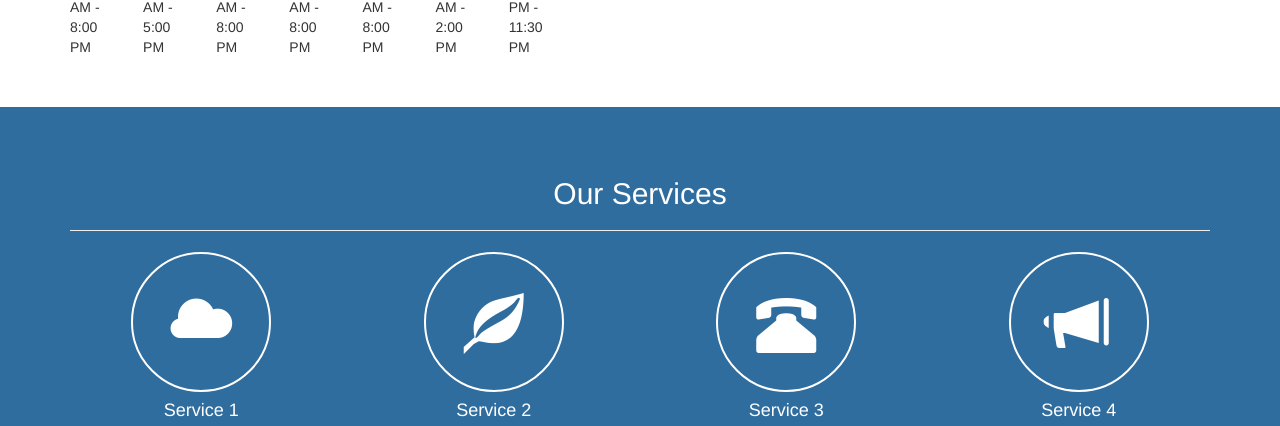
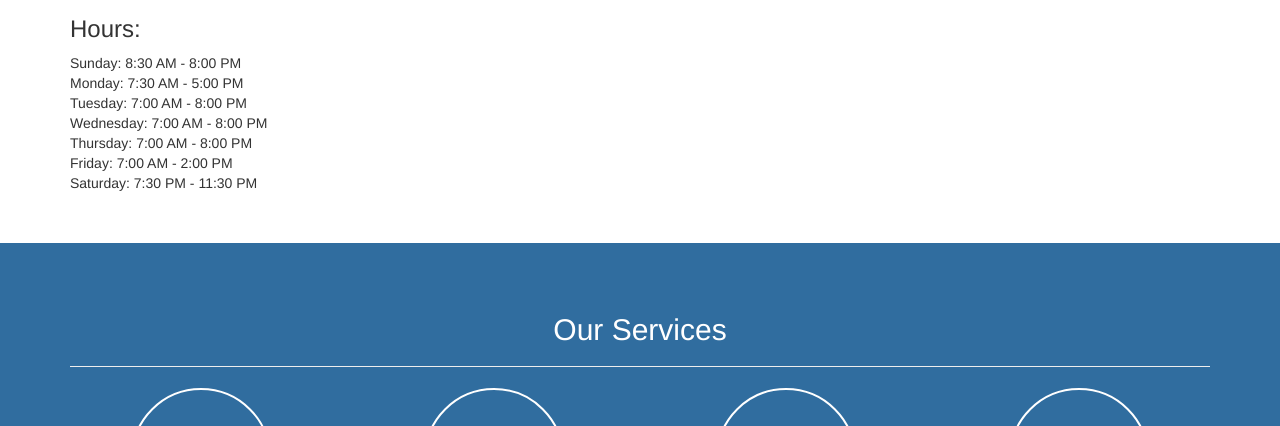
Before and after one commit to jl4282/swirlwebsite, a plain HTML site: page index.html in a window 1280 px wide. Shown: the part 674-1100 px from the top of the page. Drawn offline with Linux system fonts and the light colour scheme; some packages are replaced by stand-ins of ours.

Commit message:
contacts update

```diff
--- a/index.html
+++ b/index.html
@@ -64,7 +64,7 @@
   <div id="contact" class="pad-section">
     <div class="container">
       <div class="row">
-        <div class="col-sm-6" id="map">
+        <div class="col-sm-12" id="map">
         </div>
         <div class="col-sm-6 text-center">
           <h2>1301 North Avenue, New Rochelle NY, 10804</h2>
@@ -76,14 +76,16 @@
         <div class="row">
           <div class="col-sm-9">
           <h3>Hours:</h3>
+        </div>
+        </div>
           <div class="row">
-            <div class="col-md-1"> Sunday: 8:30 AM - 8:00 PM</div>
-            <div class="col-md-1"> Monday: 7:30 AM - 5:00 PM</div>
-            <div class="col-md-1"> Tuesday: 7:00 AM - 8:00 PM</div>
-            <div class="col-md-1"> Wednesday: 7:00 AM - 8:00 PM</div>
-            <div class="col-md-1"> Thursday: 7:00 AM - 8:00 PM</div>
-            <div class="col-md-1"> Friday: 7:00 AM - 2:00 PM</div>
-            <div class="col-md-1"> Saturday: 7:30 PM - 11:30 PM</div>
+            <div class="col-md-12"> Sunday: 8:30 AM - 8:00 PM</div>
+            <div class="col-md-12"> Monday: 7:30 AM - 5:00 PM</div>
+            <div class="col-md-12"> Tuesday: 7:00 AM - 8:00 PM</div>
+            <div class="col-md-12"> Wednesday: 7:00 AM - 8:00 PM</div>
+            <div class="col-md-12"> Thursday: 7:00 AM - 8:00 PM</div>
+            <div class="col-md-12"> Friday: 7:00 AM - 2:00 PM</div>
+            <div class="col-md-12"> Saturday: 7:30 PM - 11:30 PM</div>
           </div>
           <!--<p class="lead"> We are closed on Wednesday, 12/31 and Thursday, 1/1</p>-->
         </div>
```
